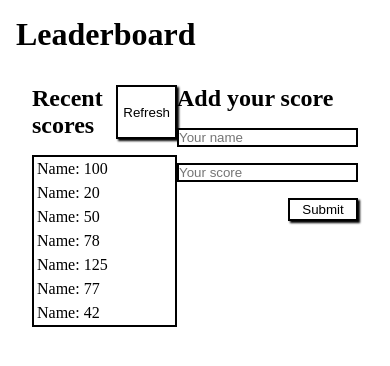
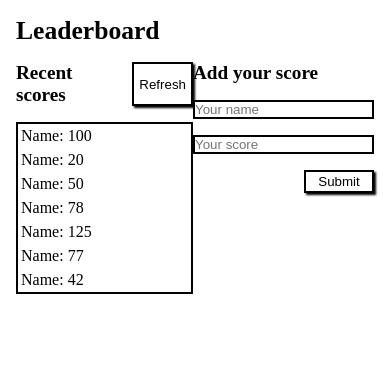
Before and after one commit to hsztan/leaderboard, a website built with webpack: page src/index.html in a window 390 px wide. Built offline with nearby package versions, Linux system fonts and the light colour scheme.

Commit message:
Fix styles compatibility for mobile

```diff
--- a/src/index.css
+++ b/src/index.css
@@ -2,6 +2,18 @@
   margin: 0;
   padding: 0;
   box-sizing: border-box;
+}
+
+body {
+  font-size: 1rem;
+}
+
+h1 {
+  font-size: 1.6rem;
+}
+
+h2 {
+  font-size: 1.2rem;
 }
 
 #main-title {
@@ -15,7 +27,7 @@ ul {
 main {
   display: flex;
   justify-content: space-around;
-  padding: 2rem;
+  padding: 1rem;
 }
 
 input {
```
